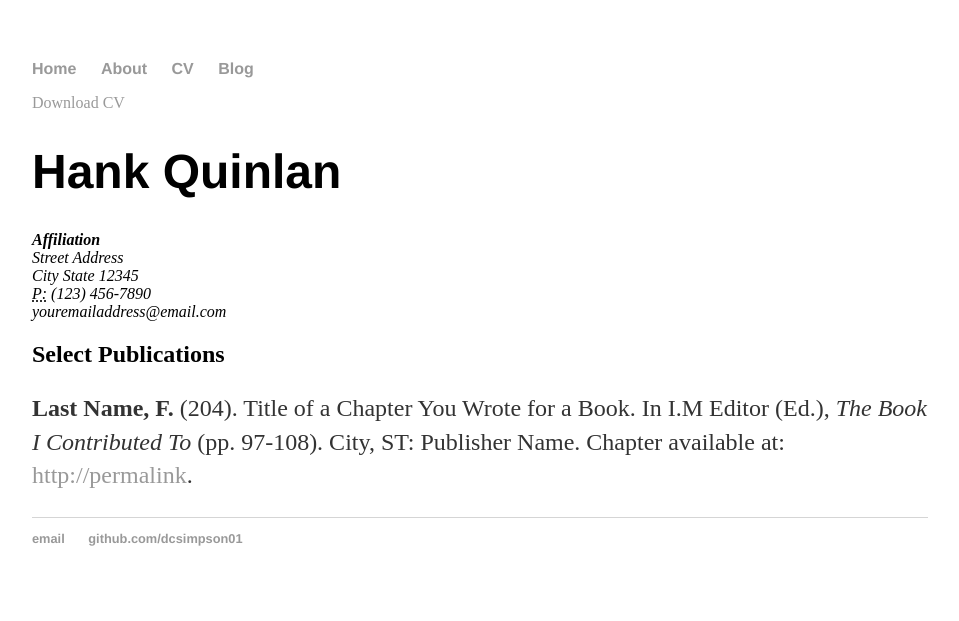
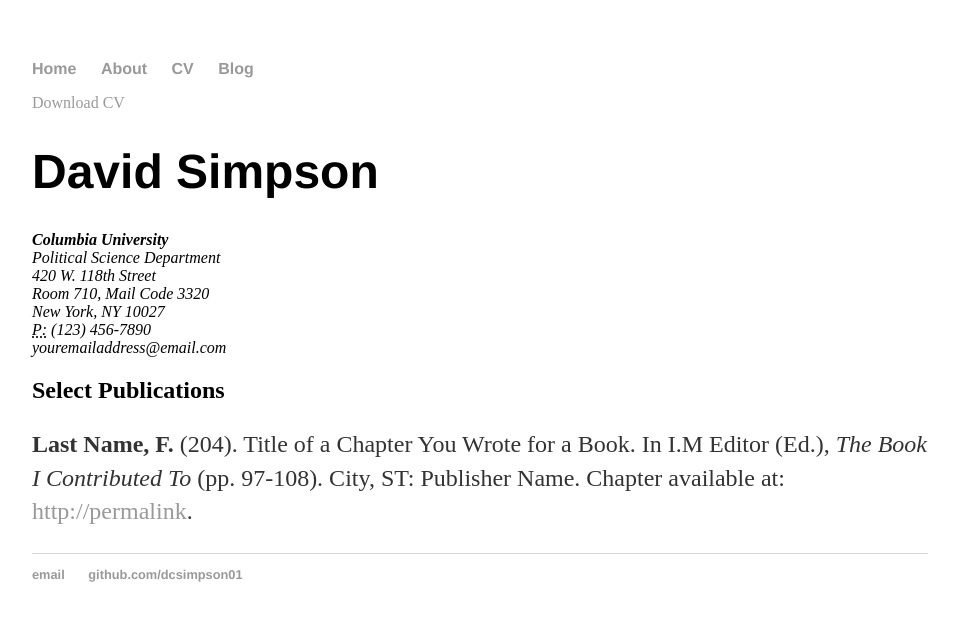
Before and after one commit to dcsimpson01/dcsimpson01.github.io, a Jekyll site: the page built from cv/index.html, in a window 1280 px wide. Shown: the top 621 px of the page, without its empty margins (160-1119 px from the left). Built offline with Jekyll 4.4.1, drawn with Linux system fonts in a browser that asks for light colours.

Commit message:
Update index.html
update

```diff
--- a/cv/index.html
+++ b/cv/index.html
@@ -5,11 +5,13 @@ title: David Simpson CV
 
 	<div class="cv">
 		<a href="#" class="download" title="Download CV as PDF">Download CV</a>
-					<h1>Hank Quinlan</h1>
+					<h1>David Simpson</h1>
 					<address>
-					<strong>Affiliation</strong><br>
-					Street Address<br>
-					City State 12345<br>
+					<strong>Columbia University</strong><br>
+					Political Science Department<br>
+					420 W. 118th Street<br>
+					Room 710, Mail Code 3320<br>
+					New York, NY 10027<br>
 					<abbr title="phone">P:</abbr> (123) 456-7890<br>
 					<span class="obfuscate">youremailaddress@email.com</span>
 					</address>
```
